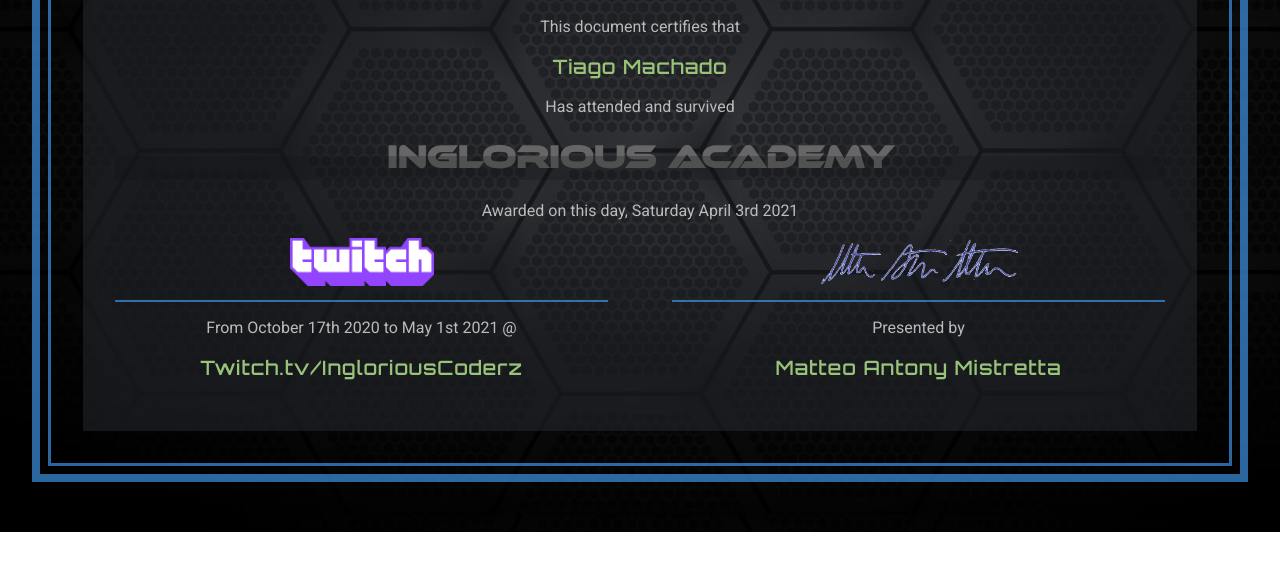
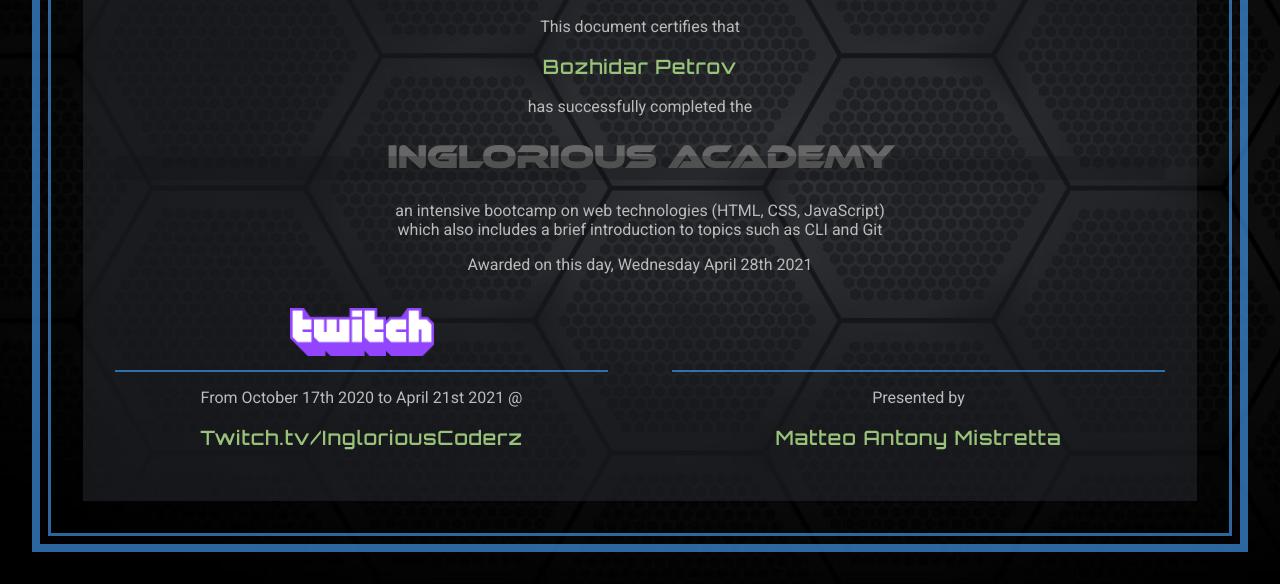
Before and after one commit to IngloriousCoderz/inglorious-portfolio, a website: page 21.5-easter-special/certificate-of-survival/index.html in a window 1280 px wide. Shown: the part 268-852 px from the top of the page. Before the commit the page ends 800 px from the top, so only its background shows below. Drawn offline with nearby package versions, Linux system fonts and the light colour scheme; files that its build step writes are made by us from their sources; files whose address does not match are found by name.

Commit message:
Issue first certificate

```diff
--- a/21.5-easter-special/certificate-of-survival/index.html
+++ b/21.5-easter-special/certificate-of-survival/index.html
@@ -18,17 +18,20 @@
 
         <h2>Certificate Of Survival</h2>
         <p>This document certifies that</p>
-        <h3>Tiago Machado</h3>
-        <p>Has attended and survived</p>
+        <h3>Bozhidar Petrov</h3>
+        <p>has successfully completed the</p>
         <h1>
           <span>Inglorious Academy</span>
           <span class="shade">&nbsp;</span>
         </h1>
-        <p>Awarded on this day, Saturday April 3rd 2021</p>
+        <p>an intensive bootcamp on web technologies (HTML, CSS, JavaScript)<br>which also includes a brief introduction
+          to
+          topics such as CLI and Git</p>
+        <p>Awarded on this day, Wednesday April 28th 2021</p>
 
         <div class="flex">
           <div class="left">
-            <p>From October 17th 2020 to May 1st 2021 @</p>
+            <p>From October 17th 2020 to April 21st 2021 @</p>
             <h3>Twitch.tv/IngloriousCoderz</h3>
             <img src="images/twitch.png" alt="twitch" class="signature" />
           </div>
@@ -36,7 +39,7 @@
           <div class="right">
             <p>Presented by</p>
             <h3>Matteo Antony Mistretta</h3>
-            <img src="images/signature.png" alt="signature" class="signature" />
+            <!-- <img src="images/signature.png" alt="signature" class="signature" /> -->
           </div>
         </div>
       </div>
--- a/21.5-easter-special/certificate-of-survival/styles/style.scss
+++ b/21.5-easter-special/certificate-of-survival/styles/style.scss
@@ -80,6 +80,7 @@
 }
 
 .flex {
+  margin-top: 2rem;
   display: flex;
   justify-content: space-between;
 
```
